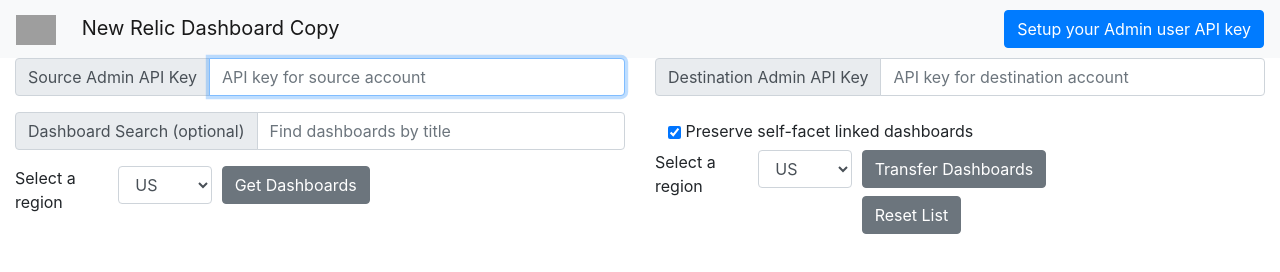
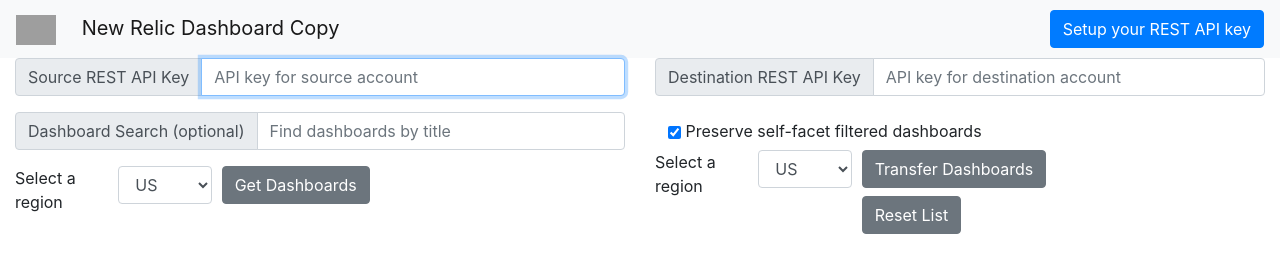
Before and after one commit to newrelic/newrelic-dashboard-copy-tool, a website: page index.html in a window 1280 px wide. Drawn offline with nearby package versions, Linux system fonts and the light colour scheme; grey boxes are pictures that could not be loaded.

Commit message:
updating language for REST API and facet filter

```diff
--- a/index.html
+++ b/index.html
@@ -27,8 +27,8 @@
         Navbar text with an inline element
       </span> -->
       <button class="btn btn-primary my-2 my-sm-0" >
-          <a class="custom-button" href="https://docs.newrelic.com/docs/apis/getting-started/intro-apis/understand-new-relic-api-keys#creating">
-            Setup your Admin user API key
+          <a class="custom-button" href="https://docs.newrelic.com/docs/apis/get-started/intro-apis/types-new-relic-api-keys#rest-api-key">
+            Setup your REST API key
           </a>
       </button>
 
@@ -43,7 +43,7 @@
         <div class="col">
           <div class="input-group mb-3">
             <div class="input-group-prepend">
-              <span class="input-group-text" id="api-key-from-label">Source Admin API Key</span>
+              <span class="input-group-text" id="api-key-from-label">Source REST API Key</span>
             </div>
             <input autofocus type="text" class="form-control" id="api-key-from-input" aria-describedby="basic-addon3" placeholder="API key for source account">
           </div>
@@ -75,12 +75,12 @@
         <div class="col">
           <div class="input-group mb-3">
             <div class="input-group-prepend">
-              <span class="input-group-text" id="api-key-to-label">Destination Admin API Key</span>
+              <span class="input-group-text" id="api-key-to-label">Destination REST API Key</span>
             </div>
             <input type="text" class="form-control" id="api-key-to-input" aria-describedby="basic-addon3" placeholder="API key for destination account">
           </div>
           <div class="btn btn-default">
-            <input class="btn btn-default" type="checkbox" id="preserveFacet" data-toggle="tooltip" data-placement="bottom" title="Toggle to strip account id on import"  checked> Preserve self-facet linked dashboards</input>
+            <input class="btn btn-default" type="checkbox" id="preserveFacet" data-toggle="tooltip" data-placement="bottom" title="Toggle to strip facet filter"  checked> Preserve self-facet filtered dashboards</input>
           </div>
           <!-- Datacenter and transfer button -->
           <form>
```
